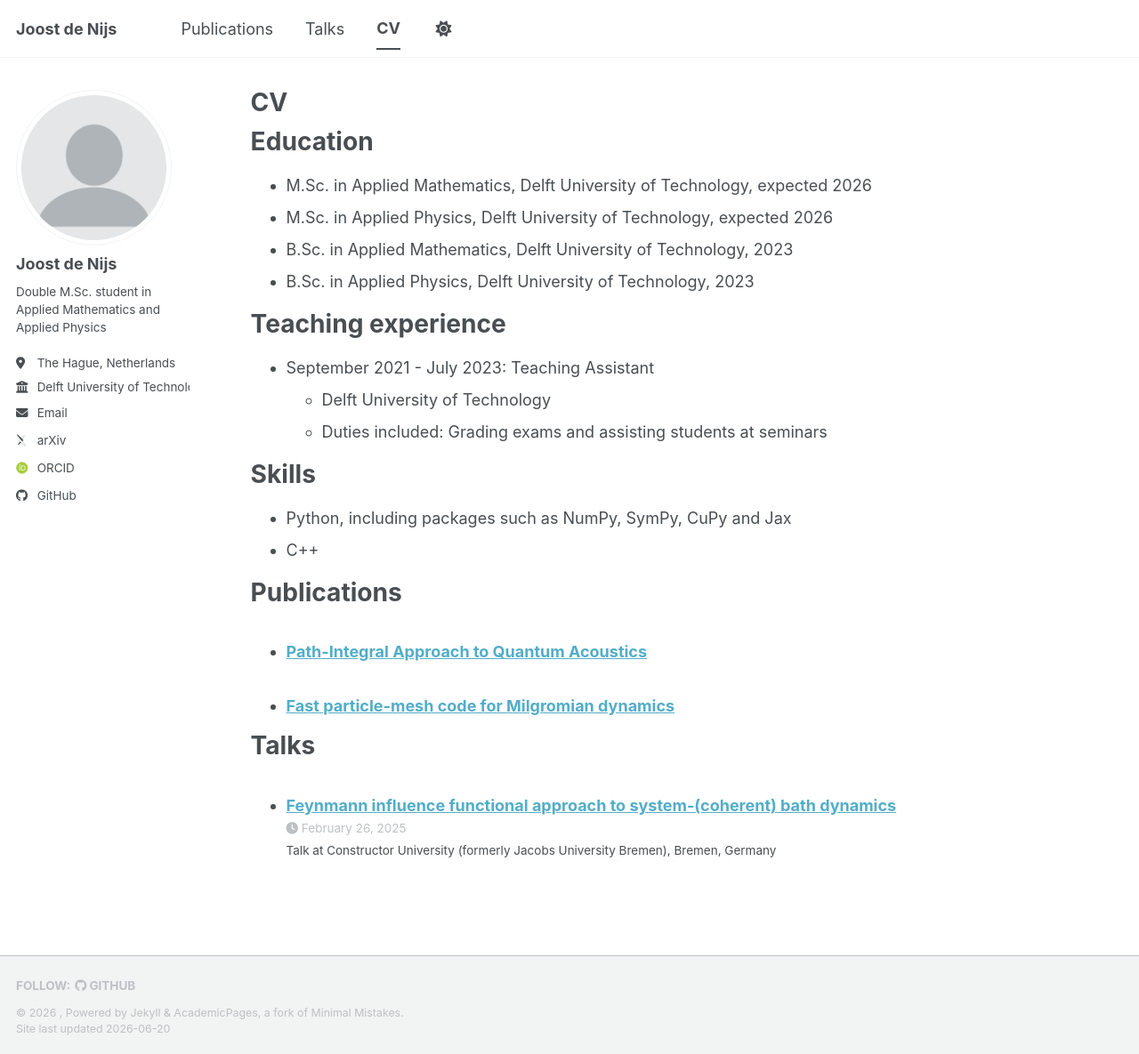
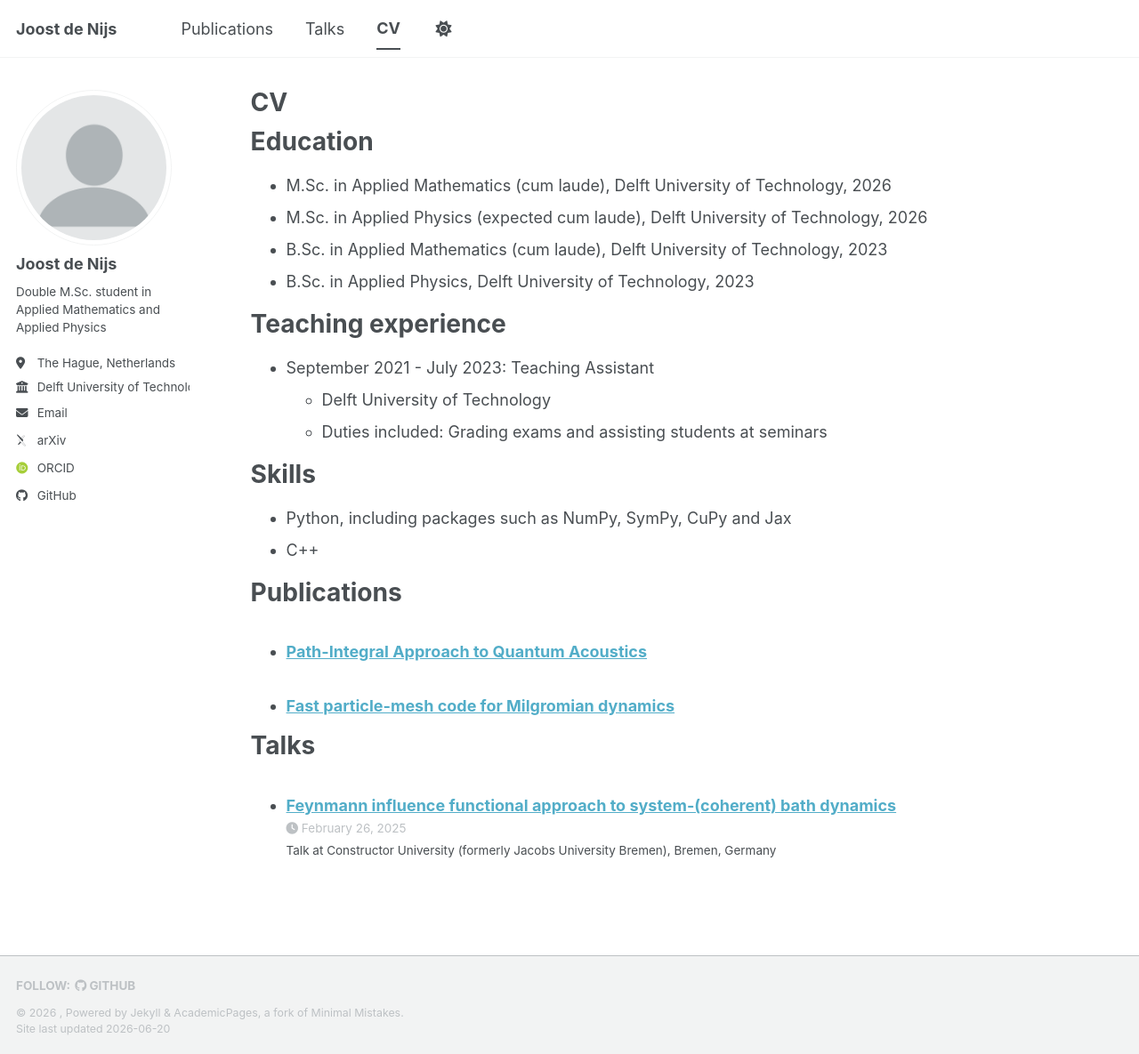
Before and after one commit to Joost987/Joost987.github.io, a Jekyll site: the page built from _pages/cv.md, in a window 1280 px wide and 1185 px high. Shown: the whole window at 89% size. Built offline with Jekyll 4.4.1, drawn with Linux system fonts in a browser that asks for light colours; some web fonts are replaced; a script bundle is joined from its source files by our own code; library files that are not in the unit come from our copies.

Commit message:
Update cv.md
Finished my degrees, so updated this and added cum laude

```diff
--- a/_pages/cv.md
+++ b/_pages/cv.md
@@ -11,9 +11,9 @@ redirect_from:
 
 Education
 ======
-* M.Sc. in Applied Mathematics, Delft University of Technology, expected 2026
-* M.Sc. in Applied Physics, Delft University of Technology, expected 2026
-* B.Sc. in Applied Mathematics, Delft University of Technology, 2023
+* M.Sc. in Applied Mathematics (cum laude), Delft University of Technology, 2026
+* M.Sc. in Applied Physics (expected cum laude), Delft University of Technology, 2026
+* B.Sc. in Applied Mathematics (cum laude), Delft University of Technology, 2023
 * B.Sc. in Applied Physics, Delft University of Technology, 2023
 
 Teaching experience
```
